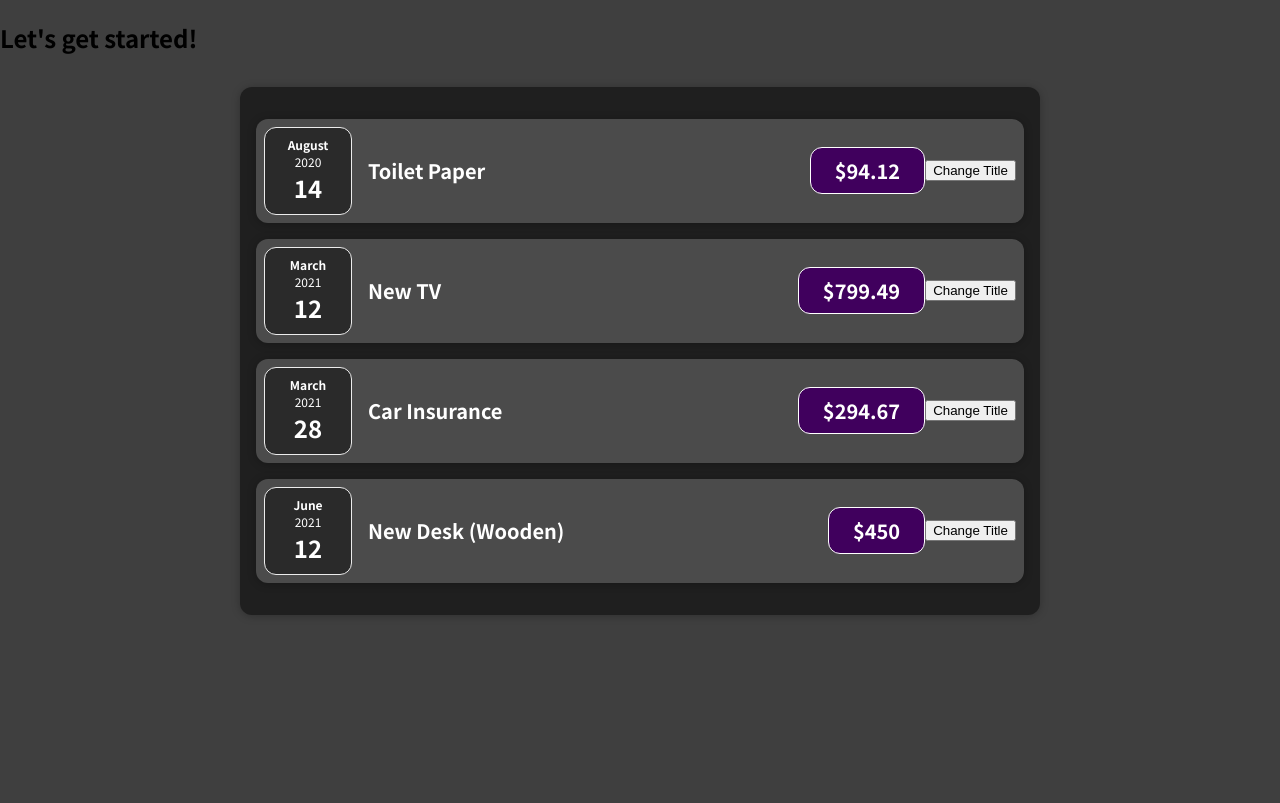
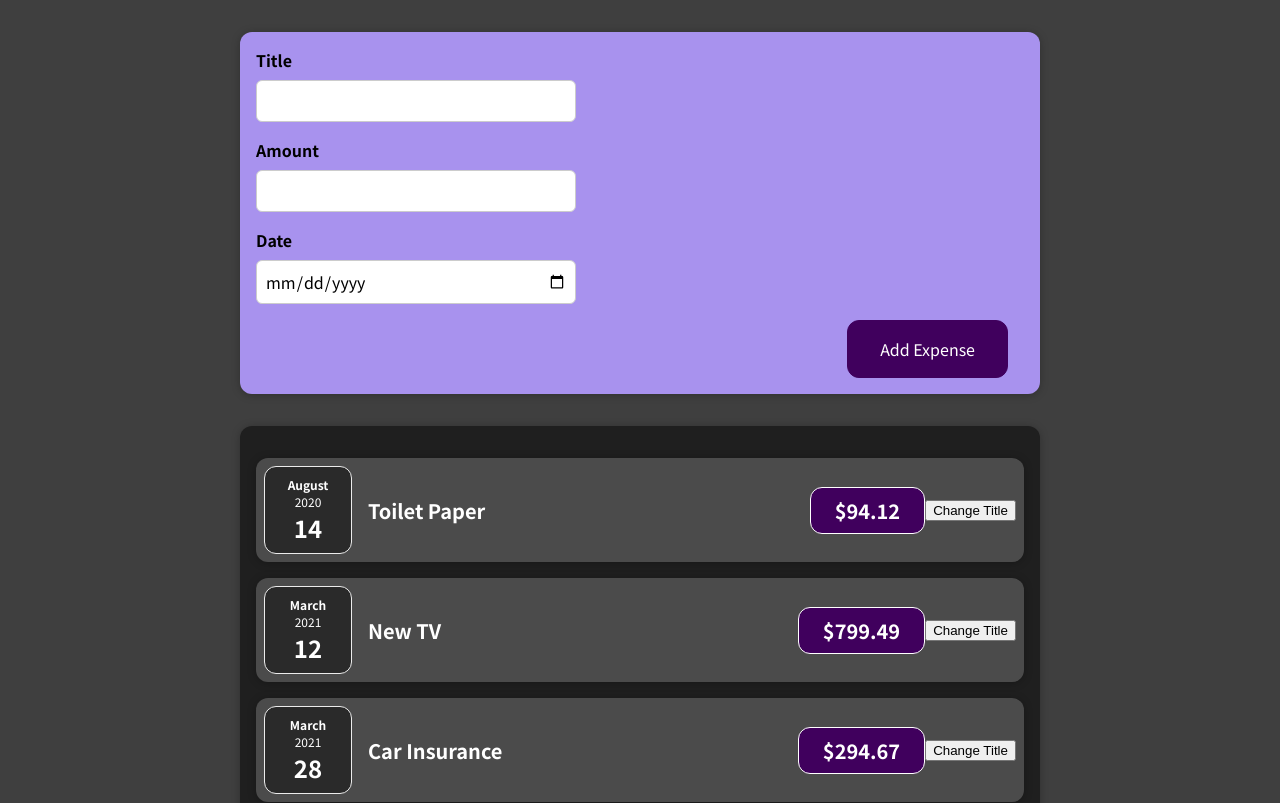
Before and after one commit to Ianmm17/React, a React (Create React App) app in the folder 01-starting-setup/: page / in a window 1280 px wide. Shown: the top 803 px of the page. Built offline with nearby package versions, Linux system fonts and the light colour scheme.

Commit message:
WIP implementing input form

```diff
--- a/01-starting-setup/src/App.js
+++ b/01-starting-setup/src/App.js
@@ -1,5 +1,7 @@
+import React from "react";
+
+import NewExpense from "./components/NewExpense/NewExpense";
 import Expenses from "./components/Expenses/Expenses";
-import React from "react";
 
 function App() {
     const expenses = [
@@ -33,7 +35,7 @@
 
     return (
         <div>
-            <h2>Let's get started!</h2>
+            <NewExpense/>
             <Expenses items={expenses}/>
         </div>
     );
--- /dev/null
+++ b/01-starting-setup/src/components/NewExpense/ExpenseForm.css
@@ -0,0 +1,26 @@
+.new-expense__controls {
+    display: flex;
+    flex-wrap: wrap;
+    gap: 1rem;
+    margin-bottom: 1rem;
+    text-align: left;
+}
+
+.new-expense__control label {
+    font-weight: bold;
+    margin-bottom: 0.5rem;
+    display: block;
+}
+
+.new-expense__control input {
+    font: inherit;
+    padding: 0.5rem;
+    border-radius: 6px;
+    border: 1px solid #ccc;
+    width: 20rem;
+    max-width: 100%;
+}
+
+.new-expense__actions {
+    text-align: right;
+}
--- /dev/null
+++ b/01-starting-setup/src/components/NewExpense/ExpenseForm.js
@@ -0,0 +1,60 @@
+import React, {useState} from "react";
+
+import './ExpenseForm.css'
+
+function ExpenseForm() {
+    const [enteredTitle, setEnteredTitle] = useState('')
+    const [enteredAmount, setEnteredAmount] = useState('')
+    const [enteredDate, setEnteredDate] = useState('')
+
+
+    const titleChangeHandler = (event) => {
+        setEnteredTitle(event.target.value)
+    }
+    const amountChangeHandler = (event) => {
+       setEnteredAmount(event.target.value)
+    }
+    const dateChangeHandler = (event) => {
+       setEnteredDate(event.target.value)
+    }
+
+    const submitHandler = (event) => {
+        event.preventDefault()
+
+        const expenseData = {
+            title: enteredTitle,
+            amount: enteredAmount,
+            date: new Date(enteredDate)
+        }
+        console.log(expenseData)
+        setEnteredTitle('')
+        setEnteredAmount('')
+        setEnteredDate('')
+    }
+
+    return <form onSubmit={submitHandler}>
+        <div className={'new-expense__controls'}>
+            <div className={'new-expense__control'}>
+                <label>Title</label>
+                <input type={'text'} value={enteredTitle} onChange={titleChangeHandler}/>
+            </div>
+        </div>
+        <div className={'new-expense__controls'}>
+            <div className={'new-expense__control'}>
+                <label>Amount</label>
+                <input type={"number"} value={enteredAmount} onChange={amountChangeHandler} min={'0.01'} step={'0.01'}/>
+            </div>
+        </div>
+        <div className={'new-expense__controls'}>
+            <div className={'new-expense__control'}>
+                <label>Date</label>
+                <input type={"date"} value={enteredDate} onChange={dateChangeHandler} min={'2019-01-01'} max={'2022-12-31'}/>
+            </div>
+        </div>
+        <div className={'new-expense__actions'}>
+            <button type={'submit'}>Add Expense</button>
+        </div>
+    </form>
+}
+
+export default ExpenseForm
--- /dev/null
+++ b/01-starting-setup/src/components/NewExpense/NewExpense.css
@@ -0,0 +1,38 @@
+.new-expense {
+    background-color: #a892ee;
+    padding: 1rem;
+    margin: 2rem auto;
+    width: 50rem;
+    max-width: 95%;
+    border-radius: 12px;
+    text-align: center;
+    box-shadow: 0 1px 8px rgba(0, 0, 0, 0.25);
+}
+
+.new-expense button {
+    font: inherit;
+    cursor: pointer;
+    padding: 1rem 2rem;
+    border: 1px solid #40005d;
+    background-color: #40005d;
+    color: white;
+    border-radius: 12px;
+    margin-right: 1rem;
+}
+
+.new-expense button:hover,
+.new-expense button:active {
+    background-color: #510674;
+    border-color: #510674;
+}
+
+.new-expense button.alternative {
+    color: #220131;
+    border-color: transparent;
+    background-color: transparent;
+}
+
+.new-expense button.alternative:hover,
+.new-expense button.alternative:active {
+    background-color: #ddb3f8;
+}
--- a/01-starting-setup/src/components/NewExpense/NewExpense.js
+++ b/01-starting-setup/src/components/NewExpense/NewExpense.js
@@ -0,0 +1,14 @@
+import React from "react";
+
+import ExpenseForm from "./ExpenseForm";
+import './NewExpense.css'
+
+
+//const NewExpense = () => {}
+function NewExpense() {
+    return <div className={'new-expense'}>
+        <ExpenseForm/>
+    </div>
+}
+
+export default NewExpense
```
